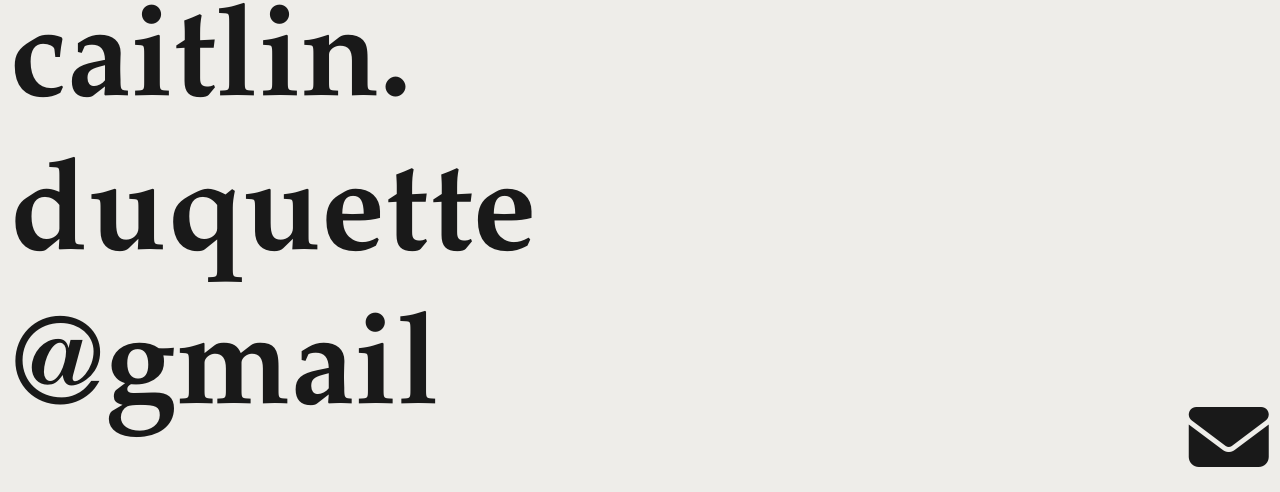
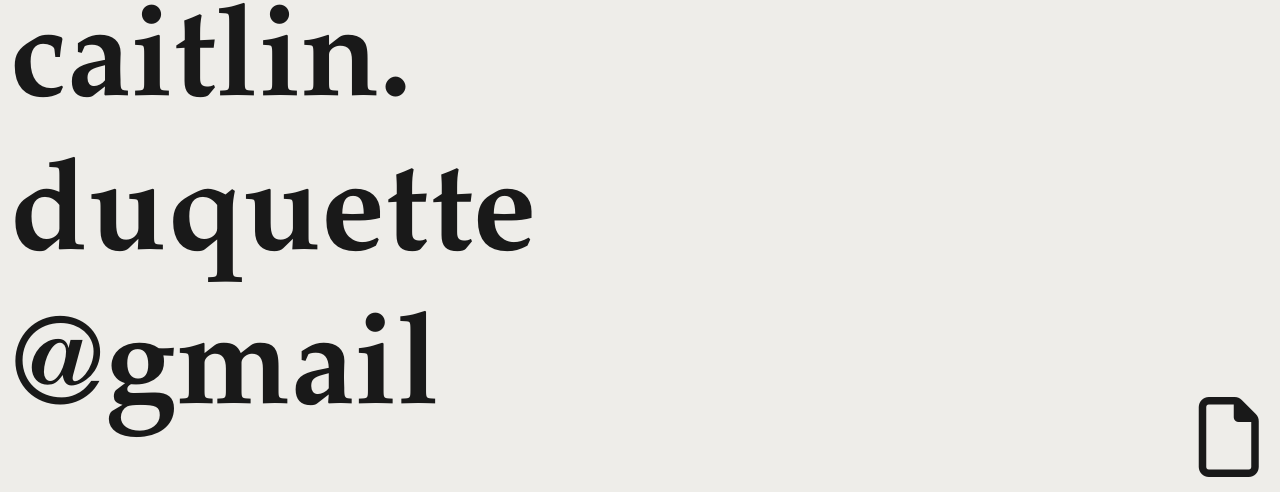
Before and after one commit to cnapua/portfolio, a website built with Parcel: page index.html in a window 1280 px wide. Shown: the part 4977-5469 px from the top of the page. Built offline with nearby package versions, Linux system fonts and the light colour scheme.

Commit message:
Added resume

```diff
--- a/index.html
+++ b/index.html
@@ -194,7 +194,7 @@
     <div class="social">
       <div class="social-icons">
         <p>
-          <a href="mailto:caitlin.duquette@gmail.com" target="_blank"><i class="fa-solid fa-envelope"></i></a>
+          <a href="./img/CDuquette_resume.pdf" target="_blank"><i class="fa-regular fa-file"></i></a>
         </p>
         <p>
           <a href="https://linkedin.com/in/caitlinduquette/" target="_blank"><i class="fab fa-linkedin"></i></a>
```
Also changed, not shown: 1 other file.
